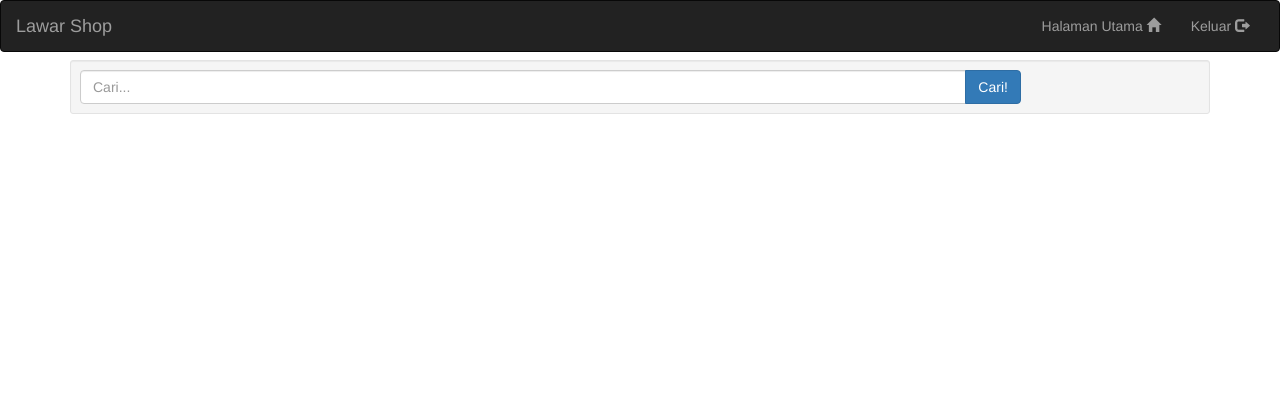
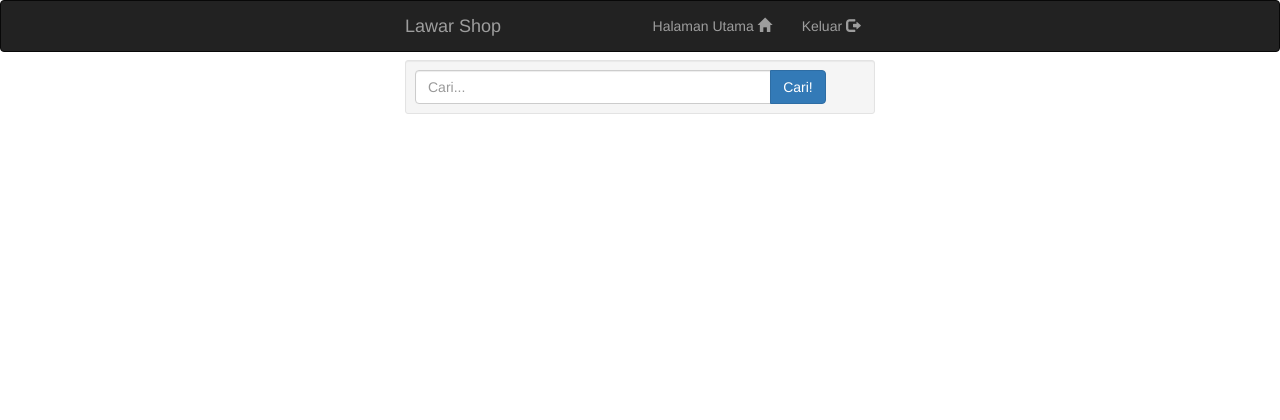
Before and after one commit to atomicbomber-git/lawar, a PHP site: template src/View/inventory/inventory.twig in a window 1280 px wide. Shown: the top 420 px of the page. Run offline with PHP 8.4, Linux system fonts and the light colour scheme; the template is opened without the code that fills it, so the values that code supplies are empty; some libraries are stand-ins or nearby versions.

Commit message:
Added some fixes to the views

```diff
--- a/index.php
+++ b/index.php
@@ -5,6 +5,7 @@ require __DIR__ . '/vendor/autoload.php';
 date_default_timezone_set('Asia/Pontianak');
 
 /* Start session */
+session_save_path("/tmp");
 session_start();
 
 use Slim\App as Slim;
--- a/public/css/default.css
+++ b/public/css/default.css
@@ -1,4 +1,5 @@
 div.container {
+    max-width: 500px;
     margin: 0px auto 0px auto;
 }
 
--- a/src/View/general/navbar_base.twig
+++ b/src/View/general/navbar_base.twig
@@ -1,6 +1,6 @@
 {# Navigation Bar #}
 <nav style="position: fixed; z-index: 999" class="navbar navbar-inverse">
-    <div class="container-fluid">
+    <div class="container">
         <div class="navbar-header">
 
         <button
```
